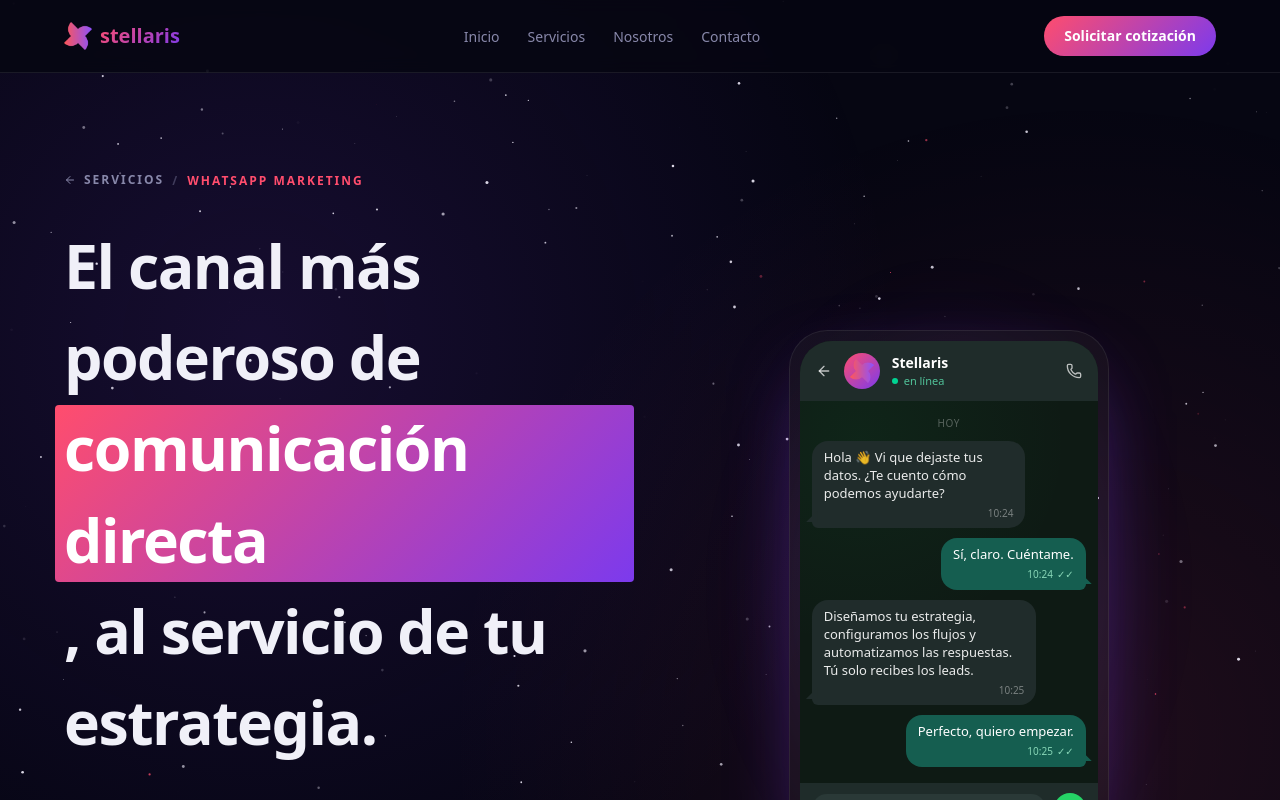
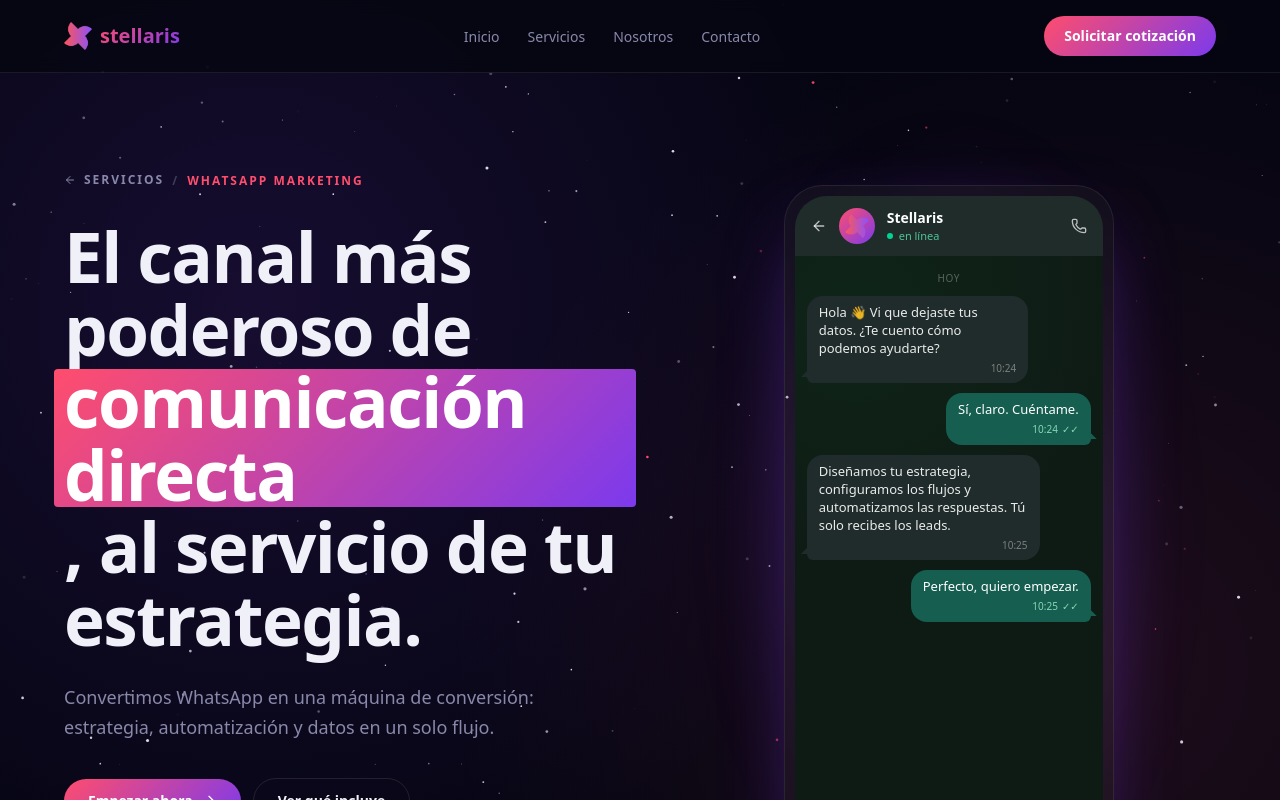
Before and after one commit to Agencia-Stellaris/landingpage, a React (Vite) app: page /servicios/whatsapp-marketing in a window 1280 px wide. Shown: the top 800 px of the page. Built offline with nearby package versions, Linux system fonts and the light colour scheme.

Commit message:
feat(whatsapp): match mock typography scale and expand ChatMockup with fixed-height shell

```diff
--- a/src/components/services/whatsapp/ChatMockup.tsx
+++ b/src/components/services/whatsapp/ChatMockup.tsx
@@ -53,10 +53,10 @@ export function ChatMockup() {
       ref={containerRef}
       role="img"
       aria-label="Vista previa de conversación de WhatsApp con Stellaris"
-      className="relative mx-auto w-full max-w-[320px]"
+      className="relative mx-auto w-full max-w-[330px]"
     >
       <div
-        className="pointer-events-none absolute -inset-8 -z-10 rounded-[3rem] bg-[radial-gradient(ellipse_at_center,rgba(124,58,237,0.32),transparent_70%)] blur-2xl"
+        className="pointer-events-none absolute -inset-10 -z-10 rounded-[3rem] bg-[radial-gradient(ellipse_at_center,rgba(124,58,237,0.34),transparent_70%)] blur-2xl"
         aria-hidden="true"
       />
 
@@ -80,7 +80,7 @@ export function ChatMockup() {
 
           {/* Body */}
           <div
-            className="min-h-[340px] space-y-2.5 bg-[#0E1A14] bg-[radial-gradient(circle_at_20%_10%,rgba(37,211,102,0.06),transparent_50%)] px-3 py-4 text-[13px] leading-snug"
+            className="chat-shell space-y-2.5 overflow-hidden bg-[#0E1A14] bg-[radial-gradient(circle_at_20%_10%,rgba(37,211,102,0.06),transparent_50%)] px-3 py-4 text-[13px] leading-snug"
             aria-hidden="true"
           >
             <div className="text-center text-[10px] uppercase tracking-wider text-white/30">
--- a/src/components/services/whatsapp/ServiceIncludes.tsx
+++ b/src/components/services/whatsapp/ServiceIncludes.tsx
@@ -81,12 +81,12 @@ export function ServiceIncludes() {
             </p>
             <h2
               id="includes-heading"
-              className="font-heading text-section font-extrabold tracking-[-1px]"
+              className="font-heading text-[clamp(1.9rem,3.8vw,2.9rem)] font-extrabold leading-[1.15] tracking-[-1px]"
             >
               &iquest;Qu&eacute; incluye{" "}
               <HighlightText>este servicio?</HighlightText>
             </h2>
-            <p className="mt-4 max-w-xl text-base leading-relaxed text-text-muted md:text-lg">
+            <p className="mt-4 max-w-xl text-[1.0625rem] leading-[1.6] text-text-muted md:text-lg md:leading-relaxed">
               Un sistema completo &mdash;no piezas sueltas&mdash; para que
               WhatsApp trabaje por ti las 24 horas.
             </p>
--- a/src/components/services/whatsapp/ServiceIntro.tsx
+++ b/src/components/services/whatsapp/ServiceIntro.tsx
@@ -37,12 +37,12 @@ export function ServiceIntro() {
             </p>
             <h2
               id="pillars-heading"
-              className="font-heading text-section font-extrabold tracking-[-1px]"
+              className="font-heading text-[clamp(1.9rem,3.8vw,2.9rem)] font-extrabold leading-[1.15] tracking-[-1px]"
             >
               Donde tu cliente <HighlightText>s&iacute; responde.</HighlightText>
             </h2>
           </div>
-          <div className="space-y-5 text-base leading-relaxed text-text-muted md:text-lg md:leading-[1.7]">
+          <div className="space-y-5 text-[1.0625rem] leading-[1.6] text-text-muted md:text-lg md:leading-[1.7]">
             <p>
               Convertimos el potencial de WhatsApp en{" "}
               <span className="font-semibold text-text-primary">
--- a/src/components/services/whatsapp/WhatsAppHero.tsx
+++ b/src/components/services/whatsapp/WhatsAppHero.tsx
@@ -48,14 +48,14 @@ export function WhatsAppHero() {
           <div ref={textRef}>
             <h1
               id="hero-heading"
-              className="font-heading text-hero font-extrabold tracking-[-1.5px]"
+              className="font-heading text-[clamp(2.4rem,5.4vw,4.4rem)] font-extrabold leading-[1.05] tracking-[-1.5px]"
             >
               El canal m&aacute;s poderoso de{" "}
               <HighlightText>comunicaci&oacute;n directa</HighlightText>, al
               servicio de tu estrategia.
             </h1>
 
-            <p className="mt-7 max-w-xl text-base leading-relaxed text-text-muted md:text-lg">
+            <p className="mt-7 max-w-xl text-[1.0625rem] leading-[1.6] text-text-muted md:text-lg md:leading-relaxed">
               Convertimos WhatsApp en una m&aacute;quina de conversi&oacute;n:
               estrategia, automatizaci&oacute;n y datos en un solo flujo.
             </p>
--- a/src/index.css
+++ b/src/index.css
@@ -332,3 +332,9 @@
     transform: none;
   }
 }
+
+/* WhatsApp ChatMockup body — fixed height to prevent layout shift
+   as messages cycle in/out (resolves the previous min-height issue). */
+.chat-shell {
+  height: 560px;
+}
```
